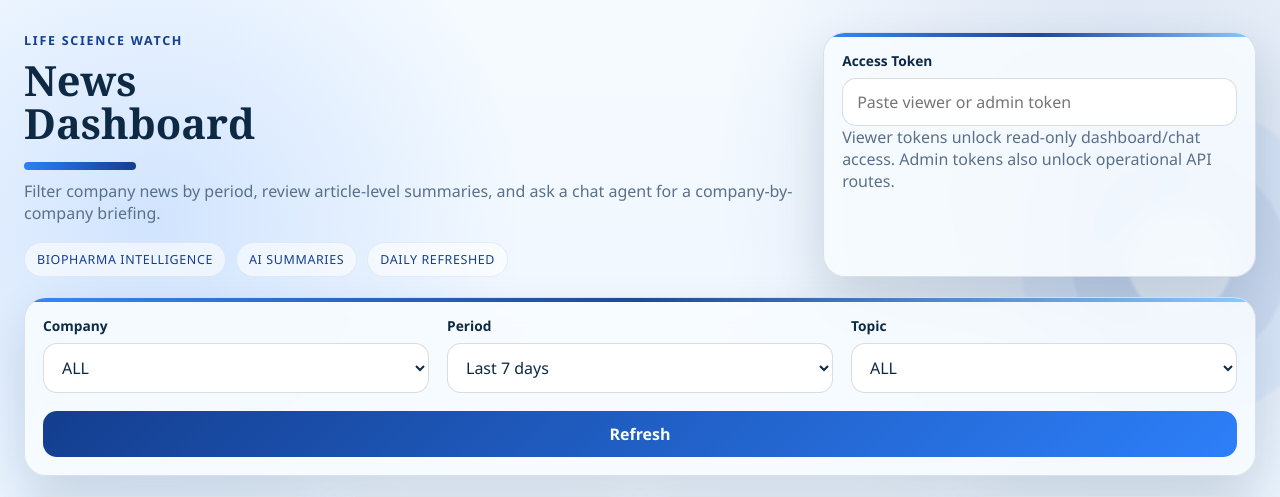
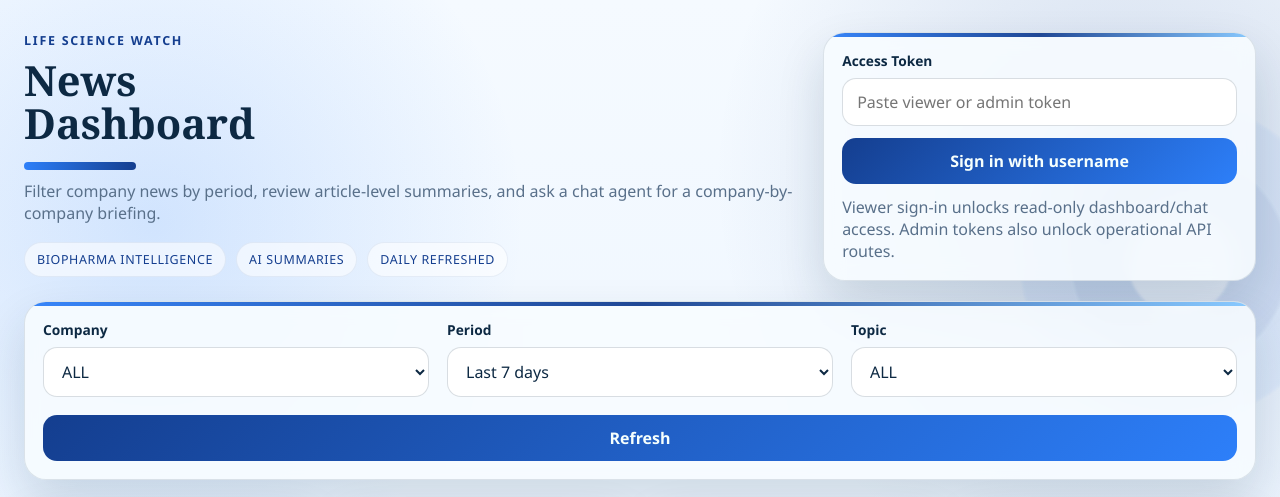
Before and after one commit to valentinjoseph/lifescihub, a FastAPI app: page /dashboard in a window 1280 px wide. Shown: the top 497 px of the page. Run offline with FastAPI, Linux system fonts and the light colour scheme; some libraries are stand-ins or nearby versions.

Commit message:
Add viewer login link to dashboard

```diff
--- a/static/dashboard.css
+++ b/static/dashboard.css
@@ -228,6 +228,29 @@ button.primary {
   background: linear-gradient(135deg, var(--accent-deep), var(--accent));
   color: #f6fffd;
   font-weight: 700;
+}
+
+.access-actions {
+  margin: 12px 0;
+}
+
+.viewer-login-link {
+  display: inline-flex;
+  align-items: center;
+  justify-content: center;
+  min-height: 44px;
+  width: 100%;
+  padding: 12px 18px;
+  border-radius: 14px;
+  color: #f6fffd;
+  background: linear-gradient(135deg, var(--accent-deep), var(--accent));
+  font-weight: 700;
+  text-decoration: none;
+  transition: transform 0.14s ease, opacity 0.14s ease;
+}
+
+.viewer-login-link:hover {
+  transform: translateY(-1px);
 }
 
 .controls-grid,
--- a/templates/dashboard.html
+++ b/templates/dashboard.html
@@ -22,7 +22,10 @@
       <div class="hero-card">
         <label for="runToken">Access Token</label>
         <input id="runToken" type="password" placeholder="Paste viewer or admin token">
-        <p class="helper">Viewer tokens unlock read-only dashboard/chat access. Admin tokens also unlock operational API routes.</p>
+        <div class="access-actions">
+          <a class="viewer-login-link" href="/viewer">Sign in with username</a>
+        </div>
+        <p class="helper">Viewer sign-in unlocks read-only dashboard/chat access. Admin tokens also unlock operational API routes.</p>
       </div>
     </section>
 
```
